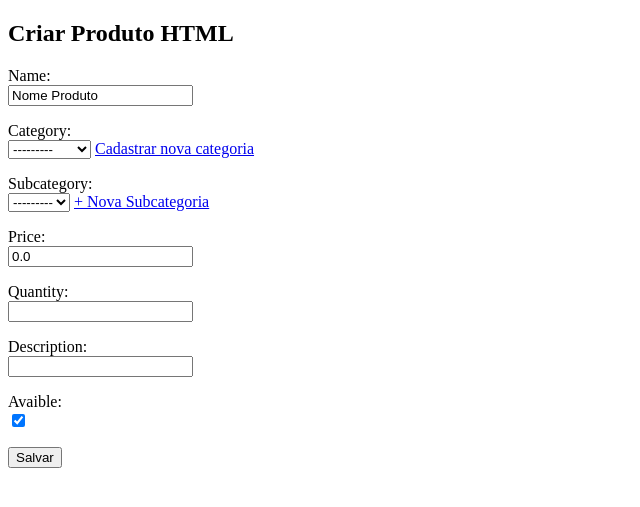
After one commit to gabriellemosc/Inventory-Management-System, a Django app: page /create-product/ in a window 1280 px wide. The commit adds this page. Shown: the top 507 px of the page, without its empty margins (0-640 px from the left). Run offline with Django 4.2, Linux system fonts and the light colour scheme; data comes from the database, SQL or seed files in the repository; both versions use the stored data as it was after the commit; data that the repository does not hold is empty.

Commit message:
View of the New Categorie and SubCategorie

```diff
--- a/Inventory_Manager/settings.py
+++ b/Inventory_Manager/settings.py
@@ -11,6 +11,7 @@ https://docs.djangoproject.com/en/4.2/ref/settings/
 """
 
 from pathlib import Path
+import os
 
 # Build paths inside the project like this: BASE_DIR / 'subdir'.
 BASE_DIR = Path(__file__).resolve().parent.parent
@@ -125,3 +126,8 @@ DEFAULT_AUTO_FIELD = 'django.db.models.BigAutoField'
 
 #our own class that we added to register
 AUTH_USER_MODEL = 'inventory.User'
+
+
+#path to our images. The Django always tries acess the path
+MEDIA_URL= '/media/'        #the directory on root project
+MEDIA_ROOT = os.path.join(BASE_DIR, 'media')
--- a/Inventory_Manager/urls.py
+++ b/Inventory_Manager/urls.py
@@ -1,5 +1,7 @@
 from django.contrib import admin
 from django.urls import path, include
+from django.conf import settings
+from django.conf.urls.static import static
 
 """
 URL configuration for Inventory_Manager project.
@@ -24,3 +26,6 @@ urlpatterns = [
     path('admin/', admin.site.urls),
     path('', include('inventory.urls')),    #connec the app to the homepage
 ]
+
+#the path root that we made on settins belongs here
+urlpatterns += static(settings.MEDIA_URL, document_root=settings.MEDIA_ROOT)
--- a/inventory/forms.py
+++ b/inventory/forms.py
@@ -1,9 +1,16 @@
 #forms that all the request from user
 from django import forms
 from .models import Item    #impor the struct from our table fro DB
+from .models import Category
 
 #creating a new form
 class ItemForm(forms.ModelForm):    #class from django, create a form A DB model
     class Meta: #model to use to buld the form
         model = Item        #we say to use the model item to buidl
-        fields = ['name', 'category', 'subcategory','quantity', 'description']  #field to show on form
+        fields = ['images','name', 'category', 'subcategory','quantity', 'price','description', 'avaible']  #field to show on form
+
+
+class CategoryForm(forms.ModelForm):
+    class Meta:
+        model = Category
+        fields = ['category']       #the only field to complete
--- a/inventory/models.py
+++ b/inventory/models.py
@@ -50,10 +50,12 @@ class Item(models.Model):
      code = models.CharField(max_length=7, unique=True, editable=False)
      category = models.ForeignKey(Category, on_delete=models.CASCADE)
      subcategory = models.ForeignKey(SubCategory, on_delete=models.CASCADE)
-     name = models.CharField(max_length=40)
+     name = models.CharField(max_length=40, null=False, blank=False, default="Nome Produto")
+     price = models.DecimalField(max_digits=10, decimal_places=2, null=False, blank=False, default=0.00)
      description = models.CharField(max_length=250)
      quantity = models.IntegerField(validators=[MinValueValidator(0)])  #the quantity can be less tha one
      avaible = models.BooleanField(default=True)
+     images = models.ImageField(upload_to='product_images/', null=False, blank=False, default='default_images.png')
 
      def save(self, *args, **kwargs):
          if not self.code:
--- /dev/null
+++ b/inventory/templates/inventory/Create_Product/create_product.html
@@ -0,0 +1,78 @@
+<!DOCTYPE html>
+<html lang="en">
+<head>
+    <meta charset="UTF-8">
+    <meta name="viewport" content="width=device-width, initial-scale=1.0">
+    <title>Document</title>
+</head>
+<body>
+    <h2>Criar Produto HTML  </h2>
+    <form method="POST" enctype="multipart/form-data" id="product-form">
+        {% csrf_token %}
+
+        <p>
+            {{ form.name.label_tag }} <br>
+            {{ form.name}}
+        </p>
+
+        <p>
+            {{ form.category.label_tag }}<br>
+            {{ form.category }}
+            <a href="{% url 'create_category' %}?next={{ request.path }}" onclick="saveFormData()">Cadastrar nova categoria</a>
+        </p>
+
+        <p>
+            {{ form.subcategory.label_tag }} <br>
+            {{ form.subcategory }}
+            <a href="{% url 'create_subcategory' %} onclick="saveFormData()">+ Nova Subcategoria </a>
+        </p>
+
+        <p>
+            {{ form.price.label_tag }}<br>
+            {{ form.price }}
+        </p>
+
+        <p>
+            {{ form.quantity.label_tag }}<br>
+            {{ form.quantity }}
+        </p>
+
+        <p>
+            {{ form.description.label_tag }}<br>
+            {{ form.description }}
+        </p>
+
+        <p>
+            {{ form.avaible.label_tag }}<br>
+            {{ form.avaible }}
+        </p>
+
+        <button type="submit">Salvar</button>
+    </form>
+
+    <script>
+        function saveFormData(){
+            const form = document.getElementById('product-form');
+            const formData = new FormData(form);
+            const formEntries = {};
+            for (const [key,value] of formData.entries()){
+                formEntries[key] = value;
+            }
+            localStorage.setItem('productFormData', JSON.stringify(formEntries));
+        }
+        //when the pages load, repopulate the form
+        window.onload = function(){
+            const saveData = localStorage.getItem('productFormData');
+            if (saveData){
+                const formEntries = JSON.parse(saveData);
+                for (const key in formEntries){
+                    const field = document.querySelector(`[name="${key}"]`);
+                    if (field && field.type != "file"){
+                        field.value = formEntries[key];
+                    }
+                }
+            }
+        };
+    </script>
+</body>
+</html>
--- a/inventory/templates/inventory/create_product.html
+++ b/inventory/templates/inventory/Create_Product/create_subcategory.html
@@ -6,6 +6,6 @@
     <title>Document</title>
 </head>
 <body>
-    <h2>Criar Produto HTML  </h2>
+    <h1>create_subcategory</h1>
 </body>
 </html>
--- a/inventory/urls.py
+++ b/inventory/urls.py
@@ -1,8 +1,10 @@
 from django.urls import path
-from .views import homepage, create_product
+from .views import homepage, create_product, create_category,create_subcategory
 
 #we need to add to the root urls too
 urlpatterns = [
     path('', homepage, name='homepage'),  # Receive the request and send to the right function ->
-    path('create_product/', create_product, name='create_product')
+    path('create-product/', create_product, name='create_product'),
+    path('create-category/', create_category, name='create_category'),
+    path('create-subcategory/', create_subcategory, name='create_subcategory')
 ]
--- a/inventory/views.py
+++ b/inventory/views.py
@@ -1,5 +1,6 @@
 from django.shortcuts import render, redirect       #render give a html page as response, redirect make the user goes to other URL
-from .forms import ItemForm
+from .forms import ItemForm, CategoryForm
+from django.shortcuts import redirect
 
 # Create your views here.
 
@@ -15,4 +16,22 @@ def create_product(request):
     else:
         form = ItemForm()
 
-    return render(request, 'inventory/create_product.html',{"form":form})
+    return render(request, 'inventory/Create_Product/create_product.html',{"form":form})   #send the object to the form
+
+
+def create_category(request):
+    next_url = request.GET.get('next', '/')     #take the URL to save to redirect where the user was
+    if request.method == 'POST':
+        form = CategoryForm(request.POST)
+        if form.is_valid():
+            form.save()
+            #redirect to the previous page
+            return redirect(next_url)
+    else:
+            form = CategoryForm()
+
+    return render(request, 'inventory/Create_Product/create_category.html', {"form":form})
+
+
+def create_subcategory(request):
+    return render(request, 'inventory/Create_Product/create_subcategory.html')
```
Also changed, not shown: TODO.md (+5 -15 lines), inventory/templates/inventory/Create_Product/create_category.html (added, +22 -0 lines), db.sqlite3, inventory/migrations/0004_item_images_item_price_alter_item_name.py (added).
